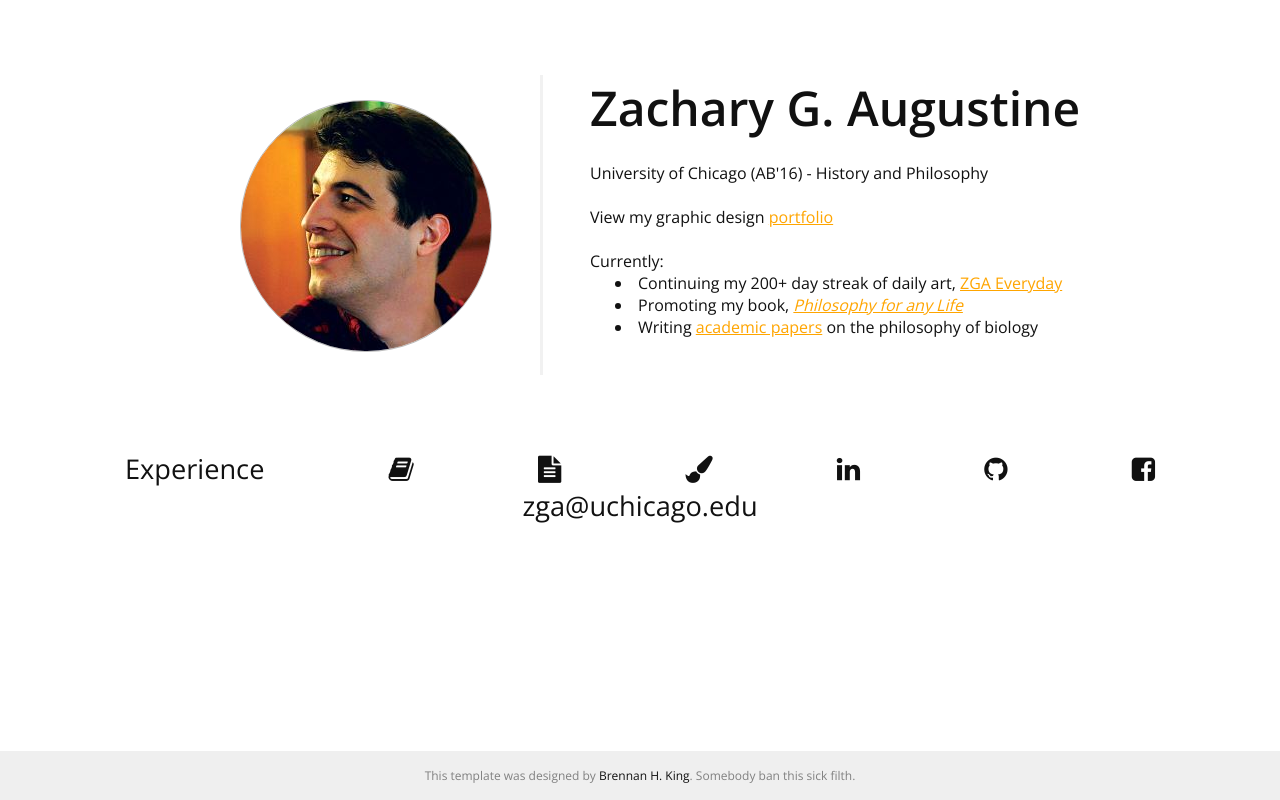
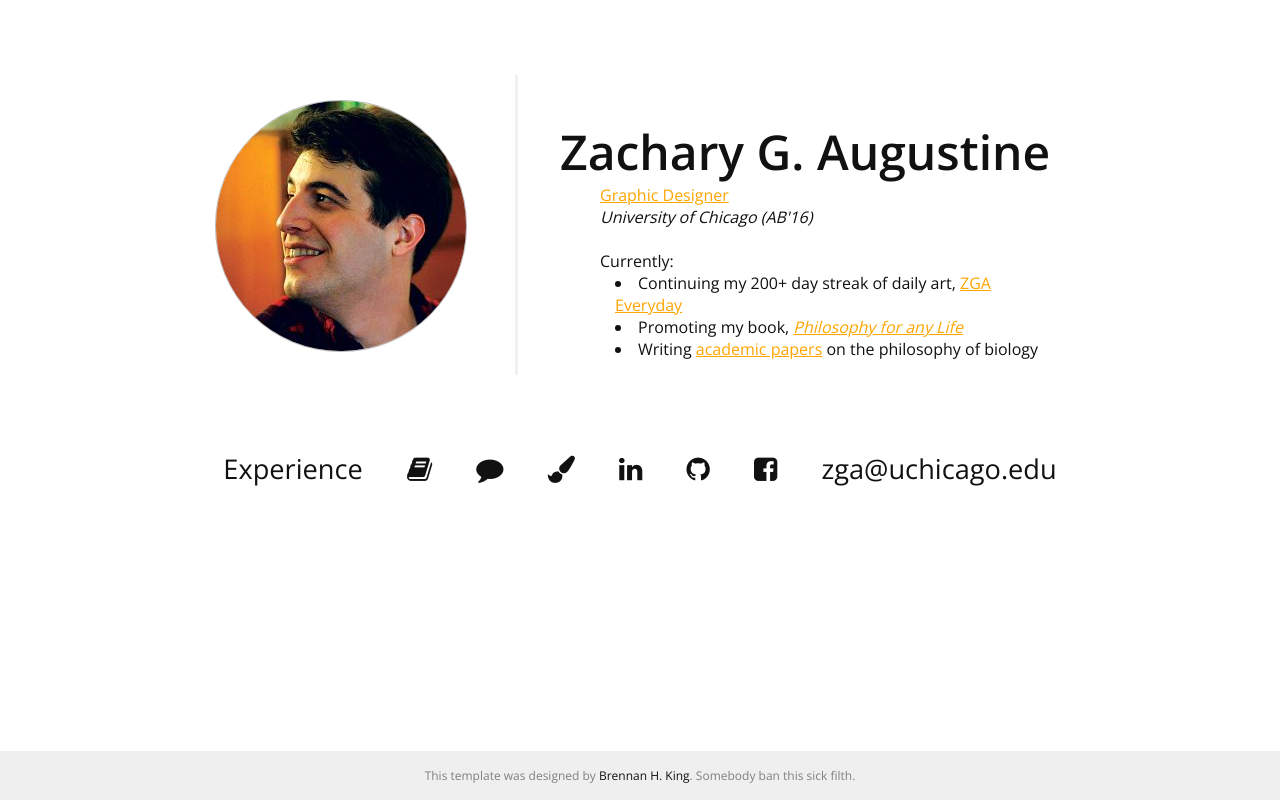
Before and after one commit to zacharyaugustine/splash, a plain HTML site: page index.html in a window 1280 px wide. Drawn offline with nearby package versions, Linux system fonts and the light colour scheme.

Commit message:
restyling

```diff
--- a/css/style.css
+++ b/css/style.css
@@ -15,9 +15,13 @@ a {
 }
 
 /* line 7, ../main.scss */
-body, div, dl, dt, dd, ul, ol, li, h1, h2, h3, h4, h5, h6, pre, code, form, fieldset, legend, input, textarea, p, blockquote, th, td {
+body, div, dl, dt, dd, ul, ol, h1, h2, h3, h4, h5, h6, pre, code, form, fieldset, legend, input, textarea, p, blockquote, th, td {
   margin: 0;
   padding: 0;
+}
+
+li {
+  margin-left: 30px;
 }
 
 /* line 7, ../main.scss */
@@ -177,7 +181,7 @@ a {
 
 /* line 139, ../main.scss */
 .nav-initial a {
-  margin: 0px 60px;
+  margin: 0px 20px; /*this is what you edit for the icon spacing */
   vertical-align: middle;
   text-align: center;
   color: #111111;
@@ -416,7 +420,7 @@ a {
 /* line 294, ../main.scss */
 .elevator-pitch-content {
   position: absolute;
-  left: 400px;
+  left: 370px;
   width: 500px;
   height: 300px;
   vertical-align: middle;
@@ -645,7 +649,7 @@ a {
   float: left;
   width: 250px;
   height: 275px;
-  padding: 25px 50px 0px 50px;
+  padding: 25px 50px 0px 25px;
   border-right: 3px solid #f1f1f1;
 }
 /* line 451, ../main.scss */
--- a/index.html
+++ b/index.html
@@ -18,16 +18,19 @@
                 <img src="images/profpic.jpg" />
             </div>
             <div class="elevator-pitch-content">
+                <br>
+                <br>
                 <h1>Zachary G. Augustine</h1>
-        <br/>
-        <p>University of Chicago (AB'16) - History and Philosophy</p>
-        <br/>
-        <p>
-          View my graphic design
-            <a href="https://be.net/zga" style="color: orange; text-decoration: underline" target="blank">portfolio</a>
+                <p style="font-size:30px;margin-left: 30px">
+                </p>
+                <p style="margin-left: 40px">
+                    <a href="https://be.net/zga" style="color: orange; text-decoration: underline" target="blank">Graphic Designer</a>
+                    <br>
+                    <em>University of Chicago (AB'16)</em>
+                </p>
                 </p>
                 <br/>
-        <p>Currently:</p>
+                <p style="margin-left: 40px">Currently:
                     <ul>
                         <li>Continuing my 200+ day streak of daily art,
                             <a href="https://zgaeveryday.com" style="color: orange; text-decoration: underline" target="blank">ZGA Everyday</a>
@@ -36,10 +39,10 @@
                             <em><a href="https://philosophyforanylife.com" style="color: orange; text-decoration: underline" target="blank">Philosophy for any Life</a></em>
                         </li>
                         <li>Writing
-            <a href="https://chicago.academia.edu/zga" style="color: orange; text-decoration: underline">academic papers</a>
-            on the philosophy of biology
+                            <a href="https://chicago.academia.edu/zga" style="color: orange; text-decoration: underline">academic papers</a> on the philosophy of biology
                         </li>
                     </ul>
+                </p>
                 <div class="project-container">
                     <h3></h3>
                 </div>
@@ -49,12 +52,12 @@
     <nav class="nav-initial">
         <a id="nav-back" class="fa fa-long-arrow-left fa-fw"></a>
         <a href="#" id="experience">Experience</a>
-    <a target="_blank" href="https://chicago.academia.edu/zga"><i class="fa fa-book fa"></i></a>
-    <a target="_blank" href="https://zacharyaugustine.blogspot.com"><i class="fa fa-file-text fa"></i></a>
-    <a target="_blank" href="https://be.net/zga"><i class="fa fa-paint-brush fa"></i></a>
-    <a target="_blank" href="https://www.linkedin.com/in/zacharygaugustine/"><i class="fa fa-linkedin fa"></i></a>
-    <a target="_blank" href="https://github.com/zacharyaugustine"><i class="fa fa-github fa"></i></a>
-    <a target="_blank" href="https://www.facebook.com/zacharygaugustine"><i class="fa fa-facebook-square fa"></i></a>
+        <a target="_blank" href="https://chicago.academia.edu/zga"><i class="fa fa-book"></i></a>
+        <a target="_blank" href="https://zacharyaugustine.blogspot.com"><i class="fa fa-comment"></i></a>
+        <a target="_blank" href="https://be.net/zga"><i class="fa fa-paint-brush"></i></a>
+        <a target="_blank" href="https://www.linkedin.com/in/zacharygaugustine/"><i class="fa fa-linkedin"></i></a>
+        <a target="_blank" href="https://github.com/zacharyaugustine"><i class="fa fa-github"></i></a>
+        <a target="_blank" href="https://www.facebook.com/zacharygaugustine"><i class="fa fa-facebook-square"></i></a>
 
         <!--Begin shrouded email-->
         <script language="JavaScript">
@@ -64,6 +67,7 @@
             document.write("<a href='" + "mail" + "to:" + username + "@" + hostname + "'>" + linktext + "</a>");
         </script>
         <!--End shrouded email-->
+
     </nav>
     <div id="resume">
         <h3>Education</h3>
@@ -83,40 +87,11 @@
                 </ul>
             </div>
         </div>
-    <h3>Projects</h3>
-    <div class="resume-card">
-      <div class="card-image">
-        <img src="images/kingkai.jpg" />
-      </div>
-      <div class="card-content">
-        <h4>ZGA Everyday</h4>
-        <h6>Daily art project | <a href="http://zgaeveryday.tumblr.com">zgaeveryday.com</a></h6>
-        <p>January 2015 - Present</p>
-        <ul>
-          <li>Publish a new piece of art as a means to learn Cinema 4D and other 3D tools</li>
-          <li>Unbroken streak of over 150 days</li>
-        </ul>
-      </div>
-    </div>
-    <div class="resume-card">
-      <div class="card-image">
-        <img src="images/phillife.jpg" />
-      </div>
-      <div class="card-content">
-        <h4>Philosophy for Any Life: an open-source self-help book</h4>
-        <h6>Self-published | <a href="http://philosophyforanylife.com">philosophyforanylife.com</a></h6>
-        <p>July 2015 - September 2014 | Chicago, IL</p>
-        <ul>
-          <li>Wrote a 326 page book in three months</li>
-          <li>Typeset, designed, and self-published online</li>
-          <li>Physical copies on <a href="http://smile.amazon.com/Philosophy-Any-Life-Open-Source-Self-Help/dp/1364957426/">Amazon</a></li>
-        </ul>
-      </div>
-    </div>
+
         <h3>Experience</h3>
         <div class="resume-card">
             <div class="card-image">
-        <img src="images/cie.jpg" />
+                <img src="images/a.jpg" />
             </div>
             <div class="card-content">
                 <h4>Freelancer</h4>
@@ -157,7 +132,7 @@
         </div>
         <div class="resume-card">
             <div class="card-image">
-        <img src="images/uchicago_logo_500x500.jpg" />
+                <img src="images/uchicago_logo_500x500.png" />
             </div>
             <div class="card-content">
                 <h4>A/V Technician</h4>
@@ -168,6 +143,55 @@
                 </ul>
             </div>
         </div>
+
+        <h3>Projects</h3>
+        <div class="resume-card">
+            <div class="card-image">
+                <img src="images/kingkai.jpg" />
+            </div>
+            <div class="card-content">
+                <h4>ZGA Everyday</h4>
+                <h6>Daily art project | <a href="http://zgaeveryday.tumblr.com">zgaeveryday.com</a></h6>
+                <p>January 2015 - Present</p>
+                <ul>
+                    <li>Publish a new piece of art as a means to learn Cinema 4D and other 3D tools</li>
+                    <li>Unbroken streak of over 150 days</li>
+                </ul>
+            </div>
+        </div>
+        <div class="resume-card">
+            <div class="card-image">
+                <img src="images/phillife.jpg" />
+            </div>
+            <div class="card-content">
+                <h4>Philosophy for Any Life: an open-source self-help book</h4>
+                <h6>Self-published | <a href="http://philosophyforanylife.com">philosophyforanylife.com</a></h6>
+                <p>July 2015 - September 2014 | Chicago, IL</p>
+                <ul>
+                    <li>Wrote a 326 page book in three months</li>
+                    <li>Typeset, designed, and self-published online</li>
+                    <li>Physical copies on <a href="http://smile.amazon.com/Philosophy-Any-Life-Open-Source-Self-Help/dp/1364957426/">Amazon</a></li>
+                </ul>
+            </div>
+        </div>
+
+        <h3>Organizations</h3>
+        <div class="resume-card organization">
+            <div class="card-image">
+                <img src="images/edge.jpg" />
+            </div>
+            <div class="card-content">
+                <h4>Edge Entreprenurship</h4>
+                <h6>Academy lead</h6>
+                <p>Spring 2015 - Winter 2016</p>
+                <ul>
+                    <li>Manage other volunteer teachers, help plan their courses, and connect them with students</li>
+                    <li>Teach introductory classes on graphic design, Photoshop, and Illustrator</li>
+                    <li>Brand and advertise for organization</li>
+                </ul>
+            </div>
+        </div>
+
         <h3>Awards</h3>
         <div class="resume-card">
             <div class="card-image">
@@ -219,22 +243,6 @@
                 <p>Class of 2016</p>
             </div>
         </div>
-    <h3>Organizations</h3>
-    <div class="resume-card organization">
-      <div class="card-image">
-        <img src="images/edge.jpg" />
-      </div>
-      <div class="card-content">
-        <h4>Edge Entreprenurship</h4>
-        <h6>Academy lead</h6>
-        <p>Spring 2015 - Winter 2016</p>
-        <ul>
-          <li>Manage other volunteer teachers, help plan their courses, and connect them with students</li>
-          <li>Teach introductory classes on graphic design, Photoshop, and Illustrator</li>
-          <li>Brand and advertise for organization</li>
-        </ul>
-      </div>
-    </div>
     </div>
     <!-- <div class="projects">
     <h2>Projects</h2>
@@ -246,4 +254,5 @@
         This template was designed by <a href="brennanhking.github.io">Brennan H. King</a>. Somebody ban this sick filth.
     </p>
 </div>
+
 </html>
```
Lines whose indentation alone changed are shown as unchanged.
